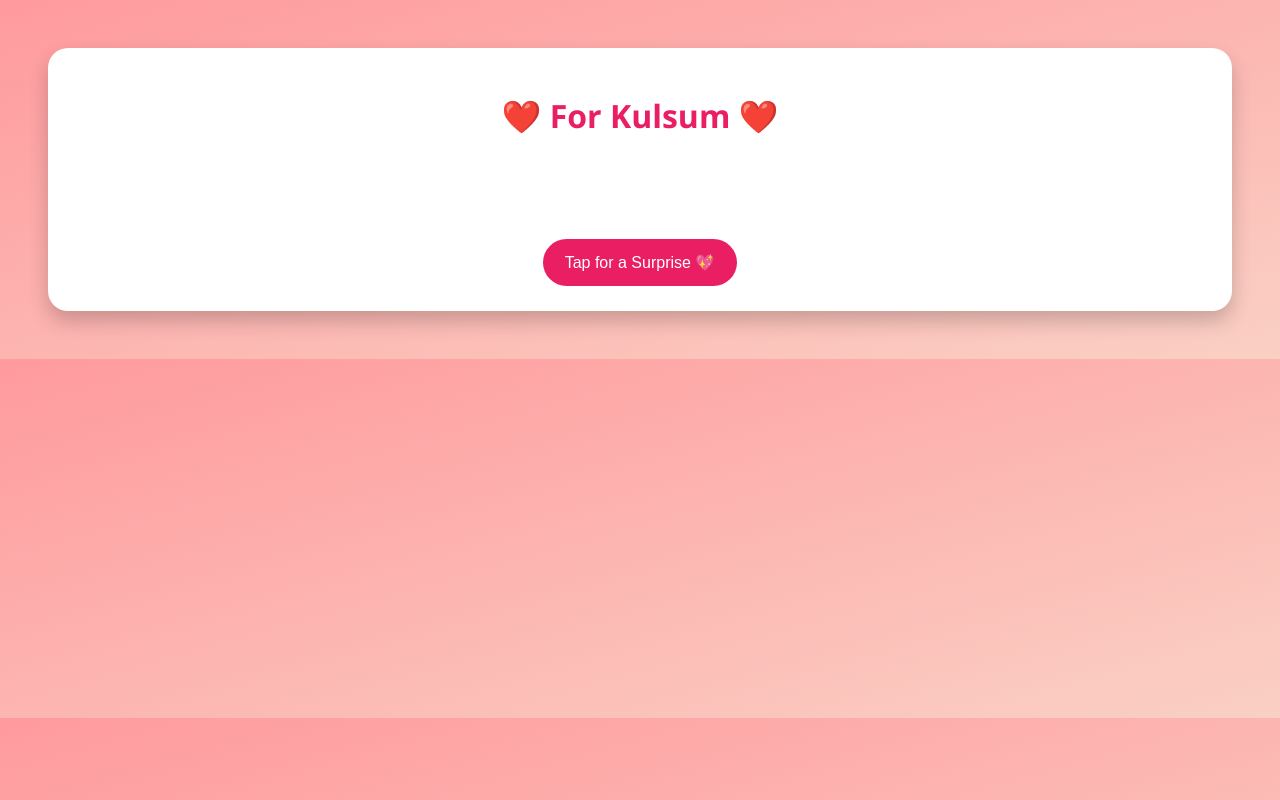
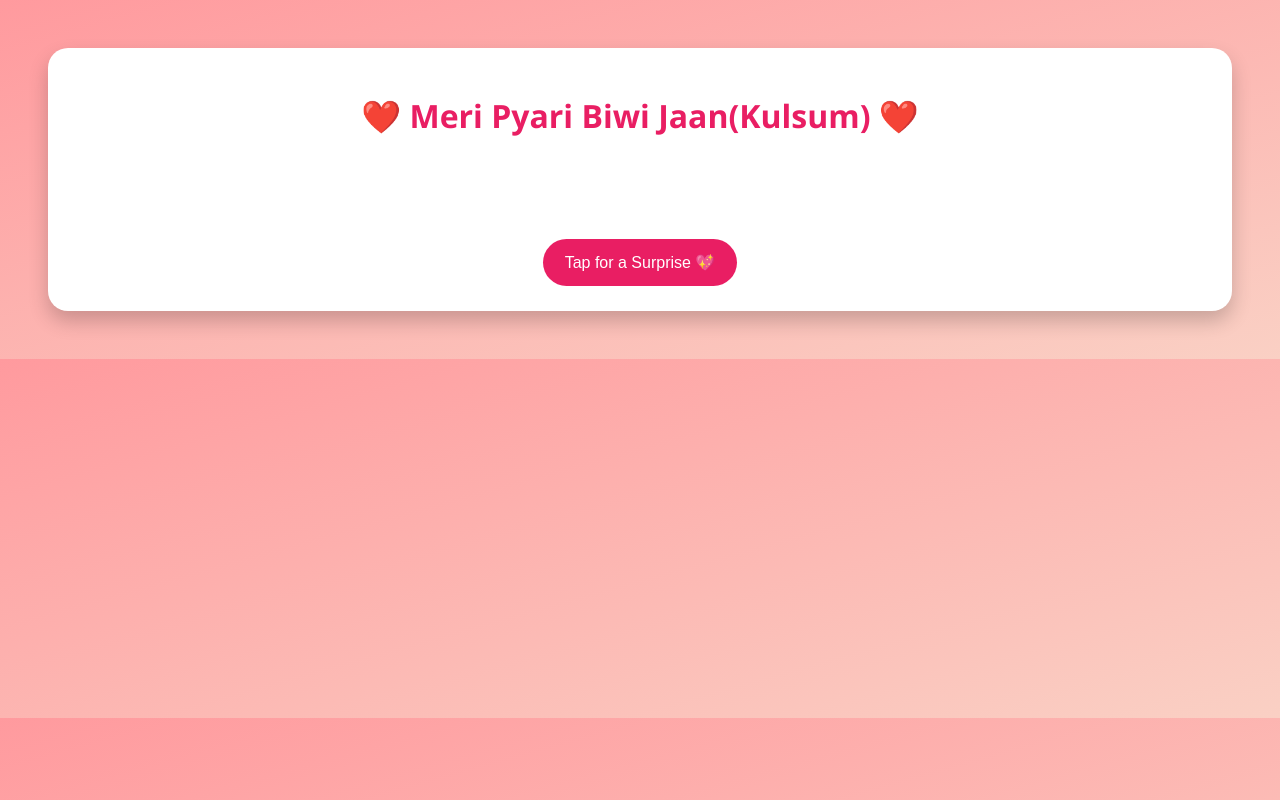
Before and after one commit to fahad3853/k, a plain HTML site: page templates/index.html in a window 1280 px wide. Drawn offline with Linux system fonts and the light colour scheme.

```diff
--- a/templates/index.html
+++ b/templates/index.html
@@ -1,7 +1,7 @@
 <!DOCTYPE html>
 <html>
 <head>
-    <title>Meri Pyari Biwi Jaan(Kulsum) ❤️</title>
+    <title>For Kulsum❤️</title>
     <meta name="viewport" content="width=device-width, initial-scale=1.0">
 
     <style>
@@ -71,7 +71,7 @@
     <div id="hearts"></div>
 
     <div class="card">
-        <h1>❤️ For Kulsum ❤️</h1>
+        <h1>❤️ Meri Pyari Biwi Jaan(Kulsum) ❤️</h1>
         <p class="message" id="message"></p>
         <button onclick="showMessage()">Tap for a Surprise 💖</button>
     </div>
```
